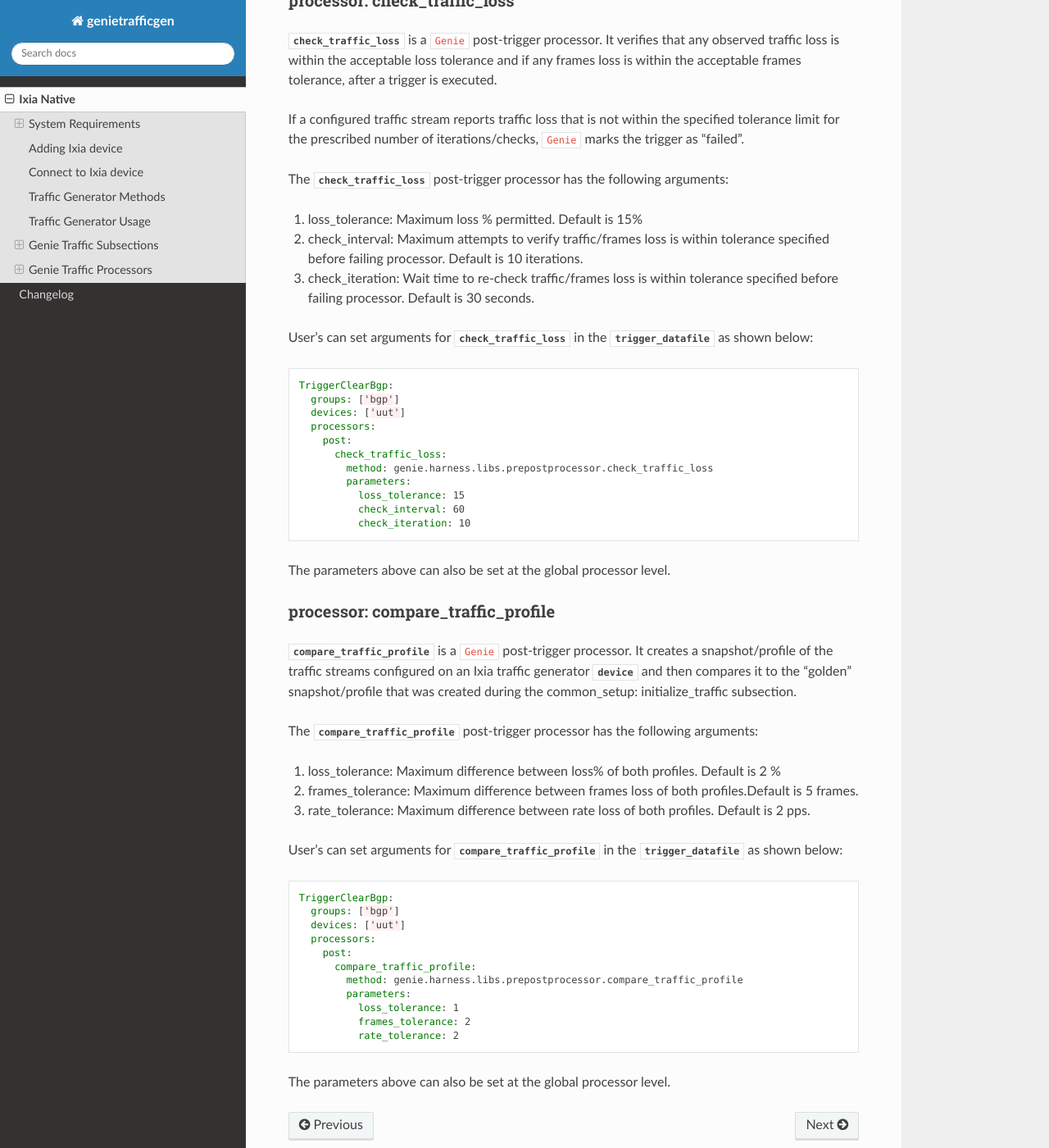
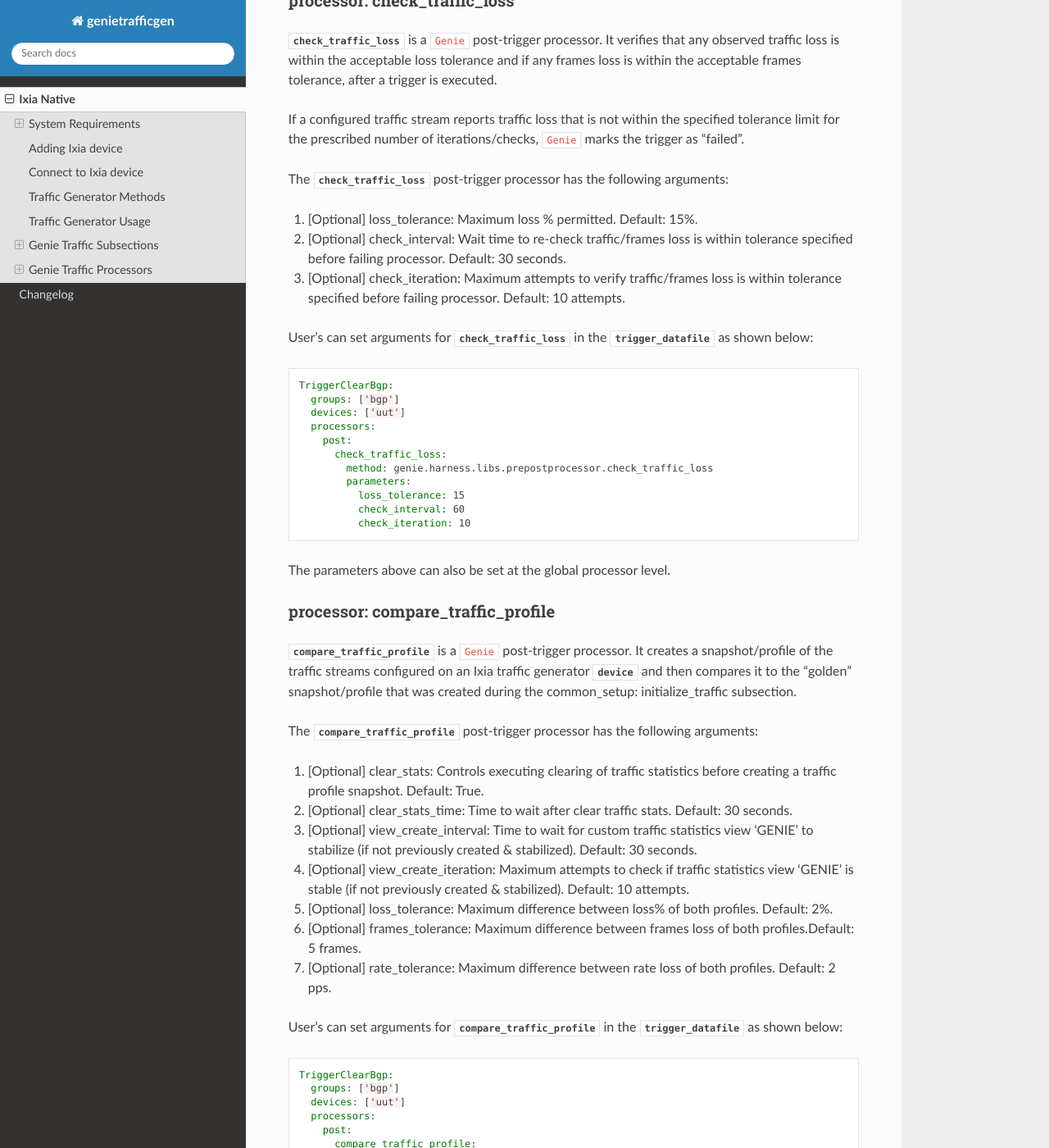
Before and after one commit to CiscoTestAutomation/genietrafficgen, a Sphinx documentation site: the page built from docs/ixianative.rst, in a window 1280 px wide and 1400 px high, scrolled down 14366 px. Shown: the whole window at 82% size. Built offline with Sphinx 7.4.7 and the Read the Docs theme 2.0.0, drawn with Linux system fonts in a browser that asks for light colours; cross-references to code outside the pages are shown as plain code; some of the changed text lies outside the part shown.

Commit message:
tgn enh/fixes

```diff
--- a/docs/ixianative.rst
+++ b/docs/ixianative.rst
@@ -770,9 +770,9 @@ processor: clear_traffic_statistics
 `clear_traffic_statistics` is a ``Genie`` pre-trigger processor. It clears all
 statistics on an Ixia traffic generator `device`, before a trigger is executed.
 
-User's can set argument `clear_stats_time` in the `trigger_datafile` YAML to
-set how long to wait after clearing statistics on IxNetwork API server as shown
-below:
+User's can set optional argument `clear_stats_time` in the `trigger_datafile`
+YAML to set how long to wait after clearing statistics on IxNetwork API server
+as shown below:
 
 .. code-block:: yaml
 
@@ -802,9 +802,9 @@ specified tolerance limit for the prescribed number of iterations/checks,
 
 The `check_traffic_loss` post-trigger processor has the following arguments:
 
-1. loss_tolerance: Maximum loss % permitted. Default is 15%
-2. check_interval: Maximum attempts to verify traffic/frames loss is within tolerance specified before failing processor. Default is 10 iterations.
-3. check_iteration: Wait time to re-check traffic/frames loss is within tolerance specified before failing processor. Default is 30 seconds.
+1. [Optional] loss_tolerance: Maximum loss % permitted. Default: 15%.
+2. [Optional] check_interval: Wait time to re-check traffic/frames loss is within tolerance specified before failing processor. Default: 30 seconds.
+3. [Optional] check_iteration: Maximum attempts to verify traffic/frames loss is within tolerance specified before failing processor. Default: 10 attempts.
 
 User's can set arguments for `check_traffic_loss` in the `trigger_datafile`
 as shown below:
@@ -836,9 +836,13 @@ during the common_setup: initialize_traffic subsection.
 
 The `compare_traffic_profile` post-trigger processor has the following arguments:
 
-1. loss_tolerance: Maximum difference between loss% of both profiles. Default is 2 %
-2. frames_tolerance: Maximum difference between frames loss of both profiles.Default is 5 frames.
-3. rate_tolerance: Maximum difference between rate loss of both profiles. Default is 2 pps.
+1. [Optional] clear_stats: Controls executing clearing of traffic statistics before creating a traffic profile snapshot. Default: True.
+2. [Optional] clear_stats_time: Time to wait after clear traffic stats. Default: 30 seconds.
+3. [Optional] view_create_interval: Time to wait for custom traffic statistics view 'GENIE' to stabilize (if not previously created & stabilized). Default: 30 seconds.
+4. [Optional] view_create_iteration: Maximum attempts to check if traffic statistics view 'GENIE' is stable (if not previously created & stabilized). Default: 10 attempts.
+5. [Optional] loss_tolerance: Maximum difference between loss% of both profiles. Default: 2%.
+6. [Optional] frames_tolerance: Maximum difference between frames loss of both profiles.Default: 5 frames.
+7. [Optional] rate_tolerance: Maximum difference between rate loss of both profiles. Default: 2 pps.
 
 User's can set arguments for `compare_traffic_profile` in the `trigger_datafile`
 as shown below:
@@ -853,6 +857,10 @@ as shown below:
             compare_traffic_profile:
               method: genie.harness.libs.prepostprocessor.compare_traffic_profile
               parameters:
+                clear_stats: True
+                clear_stats_time: 30
+                view_create_interval: 30
+                view_create_iteration: 10
                 loss_tolerance: 1
                 frames_tolerance: 2
                 rate_tolerance: 2
```
Also changed, not shown: 1 other file.
